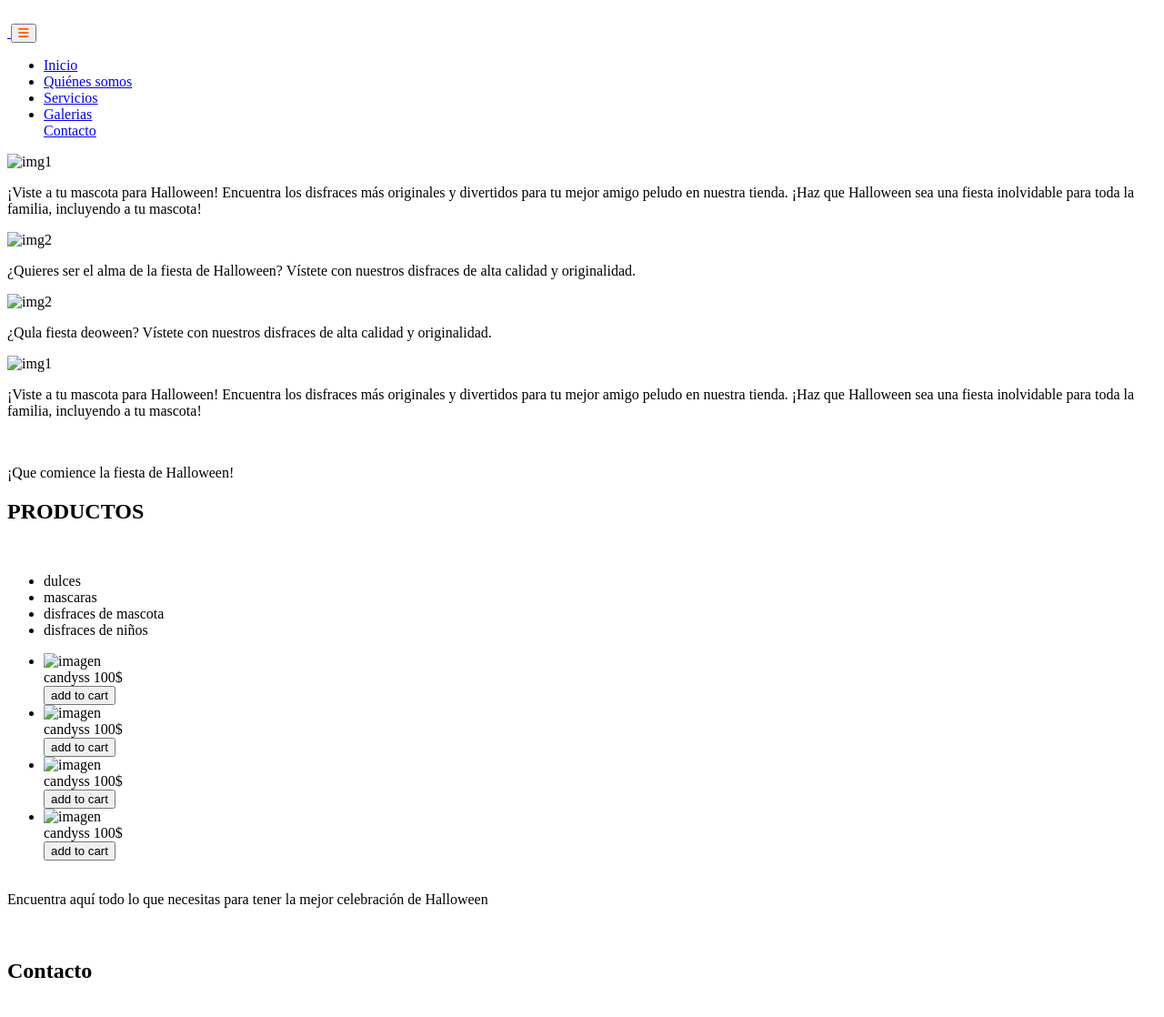
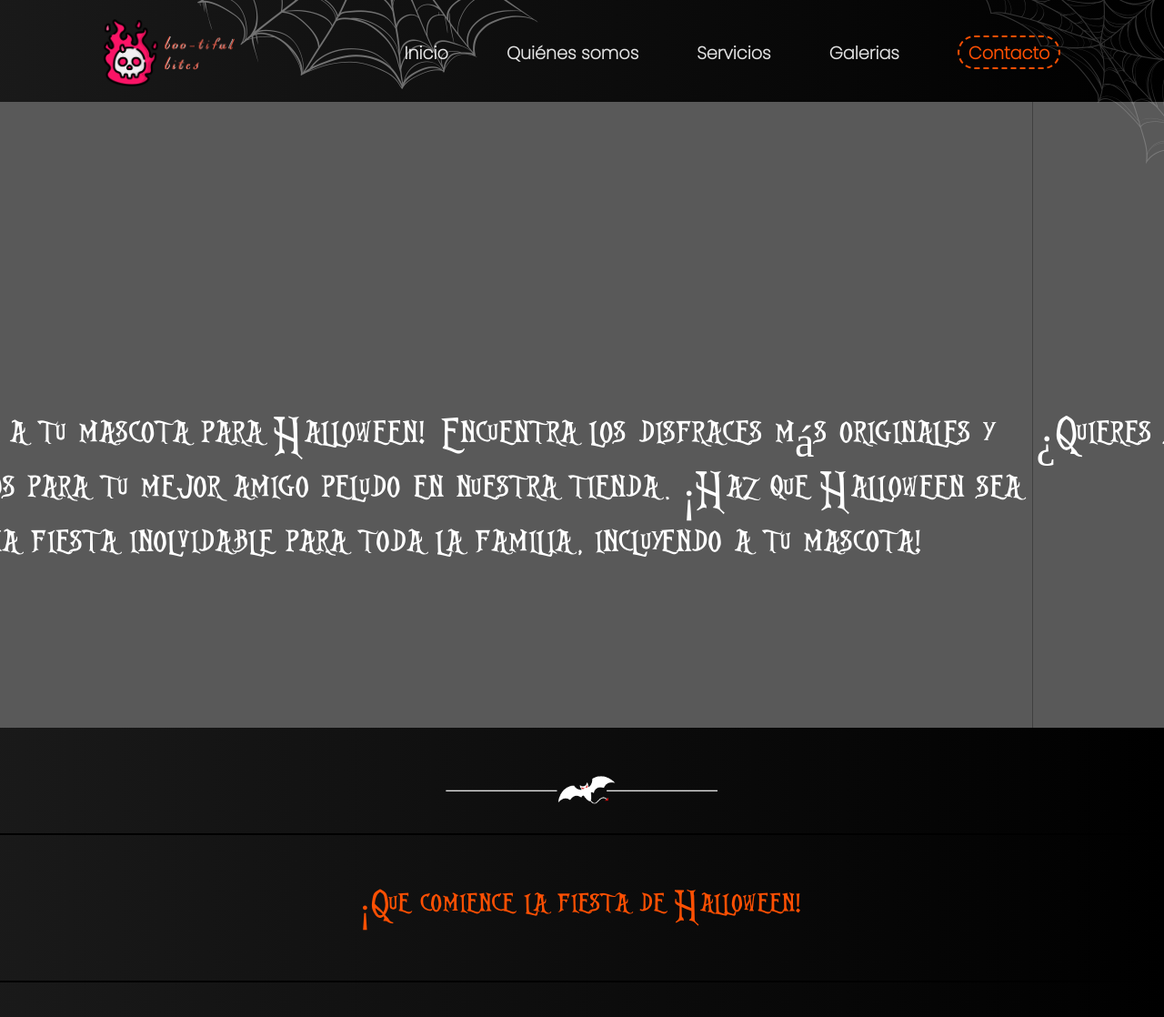
Before and after one commit to Oskitar-Ale/proyectoPaginaWeb, a plain HTML site: page index.html in a window 1280 px wide. Shown: the top 1118 px of the page at 91% size. Drawn offline with Linux system fonts and the light colour scheme; the site is published under a folder, as on GitHub Pages, so addresses that start at the root find nothing.

Commit message:
6ta actualizacion

```diff
--- a/html/index.html
+++ b/index.html
@@ -3,18 +3,20 @@
 <head>
     <meta charset="UTF-8">
     <meta name="viewport" content="width=device-width, initial-scale=1.0">
-    <link rel="stylesheet" href="/css/style.css">
+    <link rel="stylesheet" href="./css/style.css">
     <script src="https://kit.fontawesome.com/f91f847224.js" crossorigin="anonymous"></script>
-    <title>lorem</title>
+    <link rel="shortcut icon" href="./img/logo-mini.ico" type="image/x-icon">
+
+    <title>Boo-tiful Bites</title>
 </head>
 <body>
                         <!--navegacion-->
     <header>
-        <img class="tela" src="/img/tela-header.png" alt="">
+        <img class="tela" src="./img/tela-header.png" alt="">
         <nav class="container-nav ">
 
             <a class="container__img nav-link" href="#">
-                <img class="container-img--logo" src="/img/logo.png" alt="">
+                <img class="container-img--logo" src="./img/logo.png" alt="">
             </a>
             <button class="nav-toggle">
 
@@ -23,7 +25,7 @@
             <ul class="container-menu">
 
                 <li class="container-nav__item nav-link">
-                    <a class="container-nav__a " href="/html/index.html">Inicio</a>
+                    <a class="container-nav__a " href="index.html">Inicio</a>
                 </li>
 
                 <li class="container-nav__item nav-link">
@@ -55,19 +57,19 @@
         <section class="content-section-one">
             <div class="content-section-one__slider">
                 <div class="content-slide">
-                    <img class="slider-img" src="/img/slider4.jpg" alt="img1">
+                    <img class="slider-img" src="./img/slider4.jpg" alt="img1">
                     <div class="overlay"></div> <!-- Capa adicional -->
                     <p>¡Viste a tu mascota para Halloween! Encuentra los disfraces más originales y divertidos para tu mejor amigo peludo en nuestra tienda. ¡Haz que Halloween sea una fiesta inolvidable para toda la familia, incluyendo a tu mascota!</p>
                 </div>
                 <div class="content-slide">
-                    <img class="slider-img" src="/img/slider5.jpg" alt="img2">
+                    <img class="slider-img" src="./img/slider5.jpg" alt="img2">
                     <div class="overlay"></div> <!-- Capa adicional -->
 
                     <p>¿Quieres ser el alma de la fiesta de Halloween? Vístete con nuestros disfraces de alta calidad y originalidad.</p>
 
                 </div>
                 <div class="content-slide">
-                    <img class="slider-img" src="/img/slide6.jpg" alt="img2">
+                    <img class="slider-img" src="./img/slide6.jpg" alt="img2">
                     <div class="overlay"></div> <!-- Capa adicional -->
 
                     <p>¿Qula fiesta deoween? Vístete con nuestros disfraces de alta calidad y originalidad.</p>
@@ -75,7 +77,7 @@
                 </div>
 
                 <div class="content-slide">
-                    <img class="slider-img" src="/img/slider4.jpg" alt="img1">
+                    <img class="slider-img" src="./img/slider4.jpg" alt="img1">
                     <div class="overlay"></div> <!-- Capa adicional -->
                     <p>¡Viste a tu mascota para Halloween! Encuentra los disfraces más originales y divertidos para tu mejor amigo peludo en nuestra tienda. ¡Haz que Halloween sea una fiesta inolvidable para toda la familia, incluyendo a tu mascota!</p>
                 </div>
@@ -86,7 +88,7 @@
         <!-- section two-->
 
         <section class="content-section-two">
-            <img class="content-section-two__img-murcielago" src="/img/murcielago2.png" alt="">
+            <img class="content-section-two__img-murcielago" src="./img/murcielago2.png" alt="">
         </section>
 
         <!-- section three-->
@@ -114,7 +116,7 @@
                     PRODUCTOS
                 </h1>
                 <div class="content-section-five__content-img">
-                    <img class="content-section-five__img-murcielago" src="/img/murcielago2.png" alt="">
+                    <img class="content-section-five__img-murcielago" src="./img/murcielago2.png" alt="">
                 </div>
 
                 <ul class="content-section-five__menu">
@@ -140,8 +142,8 @@
 
                             <div class="content-card-individual">
                                 <li class="content-card">
-                                    <img class="img-producto-gato" src="/img/disfraz4.jpg" alt="imagen">
-                                    <img class="img-tela" src="/img/telaraña-img.png" alt="">
+                                    <img class="img-producto-gato" src="./img/disfraz4.jpg" alt="imagen">
+                                    <img class="img-tela" src="./img/telaraña-img.png" alt="">
                                     <div class="content-price">
                                         <span class="title"> candyss</span>
                                         <span class="price">100$</span>
@@ -160,7 +162,7 @@
 
                             <div class="content-card-individual">
                                 <li class="content-card">
-                                    <img class="img-producto-gato" src="/img/disfraz1.jpg" alt="imagen">
+                                    <img class="img-producto-gato" src="./img/disfraz1.jpg" alt="imagen">
                                     <div class="content-price">
                                         <span class="title"> candyss</span>
                                         <span class="price">100$</span>
@@ -172,7 +174,7 @@
 
                             <div class="content-card-individual">
                                 <li class="content-card">
-                                    <img class="img-producto-gato" src="/img/disfraz2.jpg" alt="imagen">
+                                    <img class="img-producto-gato" src="./img/disfraz2.jpg" alt="imagen">
 
                                     <div class="content-price">
                                         <span class="title"> candyss</span>
@@ -186,7 +188,7 @@
 
                             <div class="content-card-individual">
                                 <li class="content-card">
-                                    <img class="img-producto-gato" src="/img/disfraz3.jpg" alt="imagen">
+                                    <img class="img-producto-gato" src="./img/disfraz3.jpg" alt="imagen">
 
                                     <div class="content-price">
                                         <span class="title"> candyss</span>
@@ -215,7 +217,7 @@
         </section >
 
         <section class="content-section-six">
-            <img class="content-section-six__img-murcielago" src="/img/murcielago2.png" alt="">
+            <img class="content-section-six__img-murcielago" src="./img/murcielago2.png" alt="">
             <div class="content-slide-six__text">
                 <span>
                     Encuentra
@@ -257,17 +259,16 @@
                     Halloween
                 </span>
             </div>
-            <img class="content-section-six__img-nieblas" src="/mg/niebla.png" alt="">
         </section>
 
         <section class="content-section-seven">
-            <img class="content-section-five__img-murcielago" src="/img/murcielago2.png" alt="">
+            <img class="content-section-five__img-murcielago" src="./img/murcielago2.png" alt="">
             <h2>Contacto</h2>
         </section>
         <section class="content-section-eight">
 
             <div class="content-contact1">
-                <img class="content-contact1__img-ghost" src="/img/fantasma.png" alt="">
+                <img class="content-contact1__img-ghost" src="./img/fantasma.png" alt="">
             </div>
 
             <div  class="container-contact">
@@ -290,7 +291,7 @@
 
     <footer class="footer-container">
         <div >
-            <img src="/img/logo.png " alt="">
+            <img src="./img/logo.png " alt="">
             <ul class="footer-container__menu">
                 <li>Nunca es demasiado tarde para agregar algo espeluznante a tu vida</li>
                 <a href="https://twitter.com/by_borous" target="_blank">
@@ -370,8 +371,8 @@
             </ul>
         </div>
     </footer>
-    <script src="/js/index.js"></script>
-    <script src="/js/slider.js"></script>
+    <script src="./js/index.js"></script>
+    <script src="./js/slider.js"></script>
 
 </body>
 <link rel="preconnect" href="https://fonts.googleapis.com">
```
Also changed, not shown: img/favicon.ico (added), img/logo-mini.ico (added).
